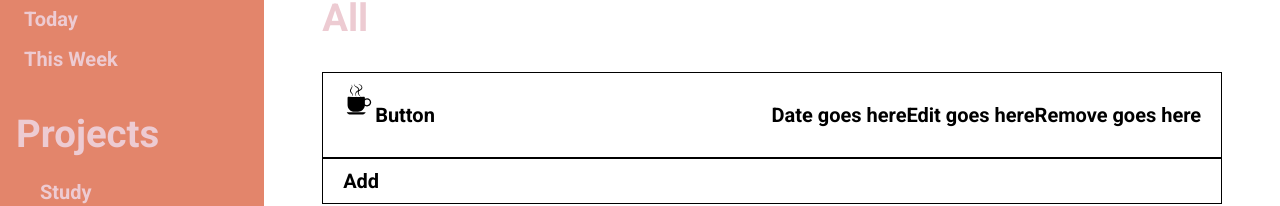
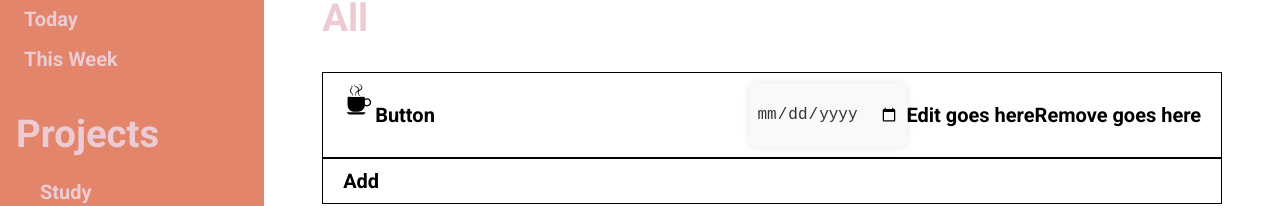
Before and after one commit to BlakeVelemirovich/Todo, a website built with webpack: page dist/index.html in a window 1280 px wide. Shown: the part 137-343 px from the top of the page. Built offline with nearby package versions, Linux system fonts and the light colour scheme; a web font is replaced by a local one.

Commit message:
additional features

```diff
--- a/src/SCSS/main.scss
+++ b/src/SCSS/main.scss
@@ -36,3 +36,13 @@
         }
     }
 }
+
+input[type="date"] {
+    padding: 0.5rem;
+    border: none;
+    border-radius: 0.5rem;
+    font-size: 1rem;
+    background-color: #f9f9f9;
+    color: #333;
+    box-shadow: 0 0 0.5rem rgba(0, 0, 0, 0.1);
+  }
--- a/src/index.js
+++ b/src/index.js
@@ -19,6 +19,8 @@
     this.parentNode.parentNode.remove();
 });
 
+
+//Todo constructor function
 const createNewTodo = (name) => {
 
     let newTodo = document.createElement('button');
```
Also changed, not shown: README.md, dist/index.html, dist/main.css.
